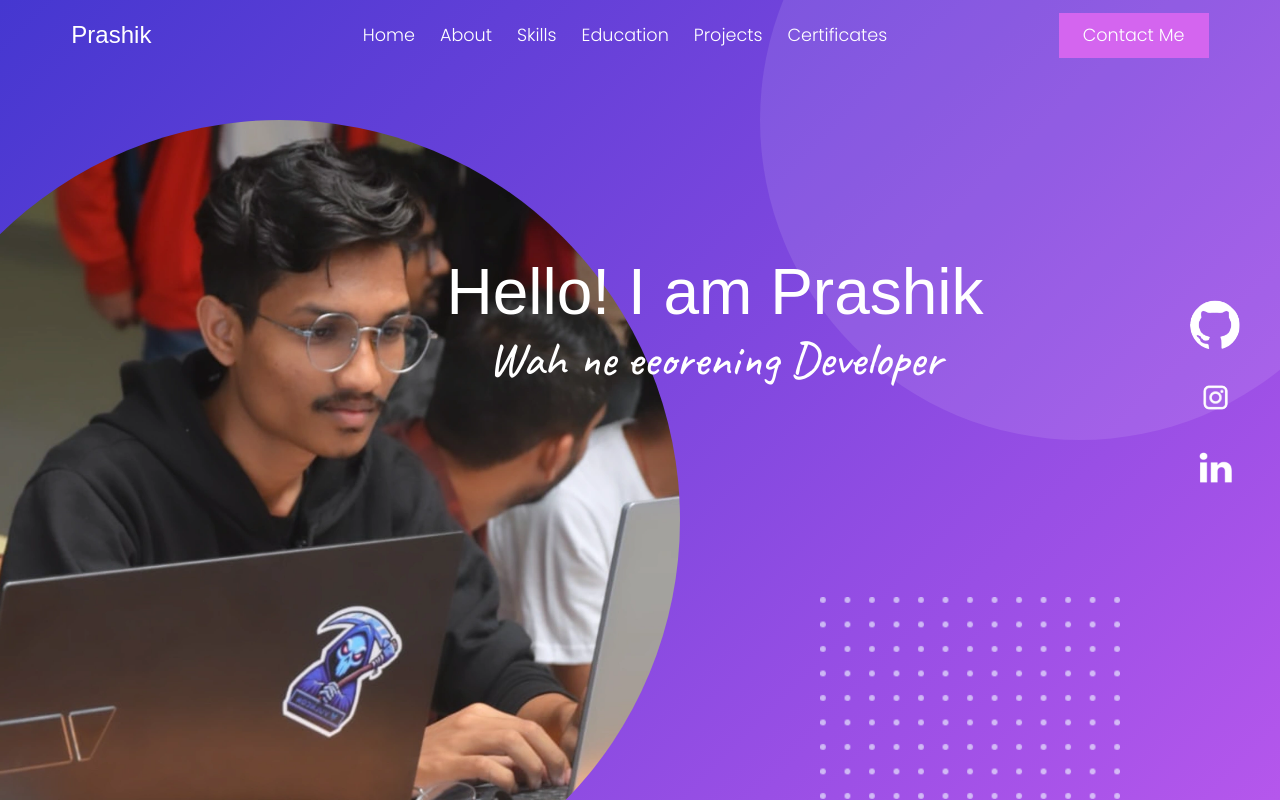
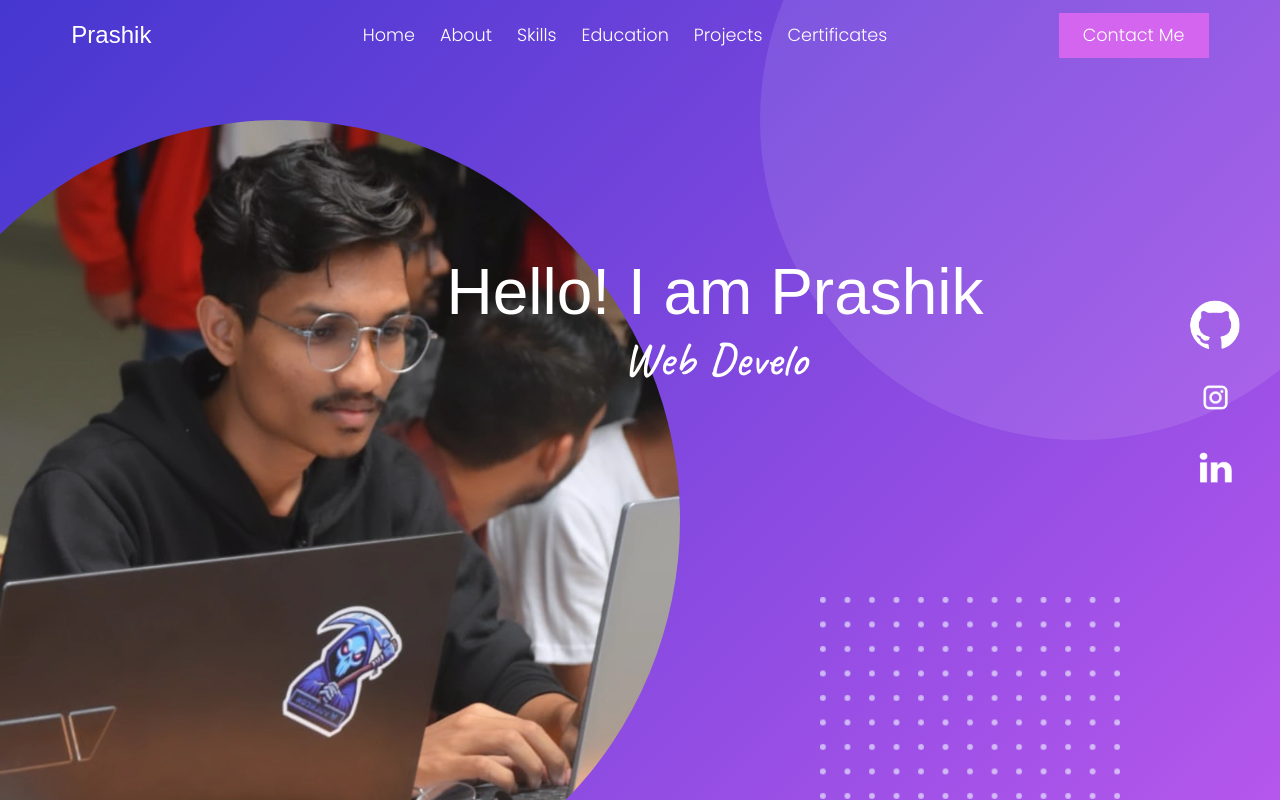
Before and after one commit to PrashikBhimte/Portfolio, a React (Create React App) app: page / in a window 1280 px wide. Shown: the top 802 px of the page. Built offline with nearby package versions, Linux system fonts and the light colour scheme; a web font is replaced by a local one.

Commit message:
writting animation complete.

```diff
--- a/src/Components/Home.jsx
+++ b/src/Components/Home.jsx
@@ -8,61 +8,65 @@ import linkedin from "../Images/linkedin.png";
 
 export default function Home() {
 
-  // const [text, setText] = useState('');
-  // const [isWriting, setIsWriting] = useState(true);
-  // const textRef = useRef('Hello, World!'); // Replace with your desired text
-
-  // useEffect(() => {
-  //   const intervalId = setInterval(() => {
-  //     if (isWriting) {
-  //       setText((prevText) => prevText + textRef.current[prevText.length]);
-  //       if (prevText.length === textRef.current.length - 1) {
-  //         setIsWriting(false);
-  //       }
-  //     } else {
-  //       setText((prevText) => prevText.slice(0, -1));
-  //       if (prevText.length === 0) {
-  //         setIsWriting(true);
-  //       }
-  //     }
-  //   }, 100); // Adjust the interval time as needed
-
-  //   return () => clearInterval(intervalId);
-  // }, []);
-
-
-  const array = ['Machine Learning Developer', 'Web Developer', 'Python Developer'];
+  const array = ['ML Developer', 'Web Developer', 'Python Developer'];
   var index = 0;
   var textIndex = 0;
-  const [ text, setText ] = useState(array[index][textIndex]);
+  var word = '';
+  var lengthFoWord = 0;
+  const [text, setText] = useState(array[index][textIndex]);
 
   useEffect(() => {
-    setInterval(() => {
-      const word = array[index];
-      if ( index < 2 ) {
-        index++;
-        setInterval(() => {
-          if ( textIndex < word.length - 1 ) {
+    const intervalID = setInterval(() => {
+      word = array[index];
+      lengthFoWord = word.length;
+      if (index < 3) {
+        const interval = setInterval(() => {
+          if (textIndex < lengthFoWord - 1) {
             textIndex++;
-            setText((prevText) => { return prevText + word[textIndex] })
+            setText((prevText) => { return prevText + word[textIndex] });
+          }
+          else {
+            clearInterval(interval);
           }
         }, 100);
+        index++;
         textIndex = 0;
         setText(word[textIndex]);
       }
-      else {
+      if (index === 3) {
         index = 0;
       }
-    }, 2000);
+    }, 3000);
+
+    return () => clearInterval(intervalID);
+  }, []);
+
+  const [ header, setHeader ] = useState('');
+
+  useEffect(() => {
+    const heading = "Heello! I am Prashik";
+    const headingLength = heading.length;
+    var headingIndex = 0;
+    const headingInterval = setInterval(() => {
+      if (headingIndex < headingLength - 1) {
+        setHeader((prevHeader) => { return prevHeader + heading[headingIndex] });
+        headingIndex++;
+      }
+      else {
+        clearInterval(headingInterval);
+      }
+    }, 100);
+
+    return () => clearInterval(headingInterval);
   }, []);
 
   return (
     <div id='home'>
-        <img alt='profile_pic' src={profile_pic} id='profile_pic'/>
+      <img alt='profile_pic' src={profile_pic} id='profile_pic' />
       <div id="home_circle"></div>
       <img alt='grid' src={grid} id='grid' />
       <div id="home_header">
-          <h1>Hello! I am Prashik</h1>
+        <h1>{header}</h1>
         <p>{text}</p>
       </div>
       <div id="social_links">
```
Lines whose indentation alone changed are shown as unchanged.
